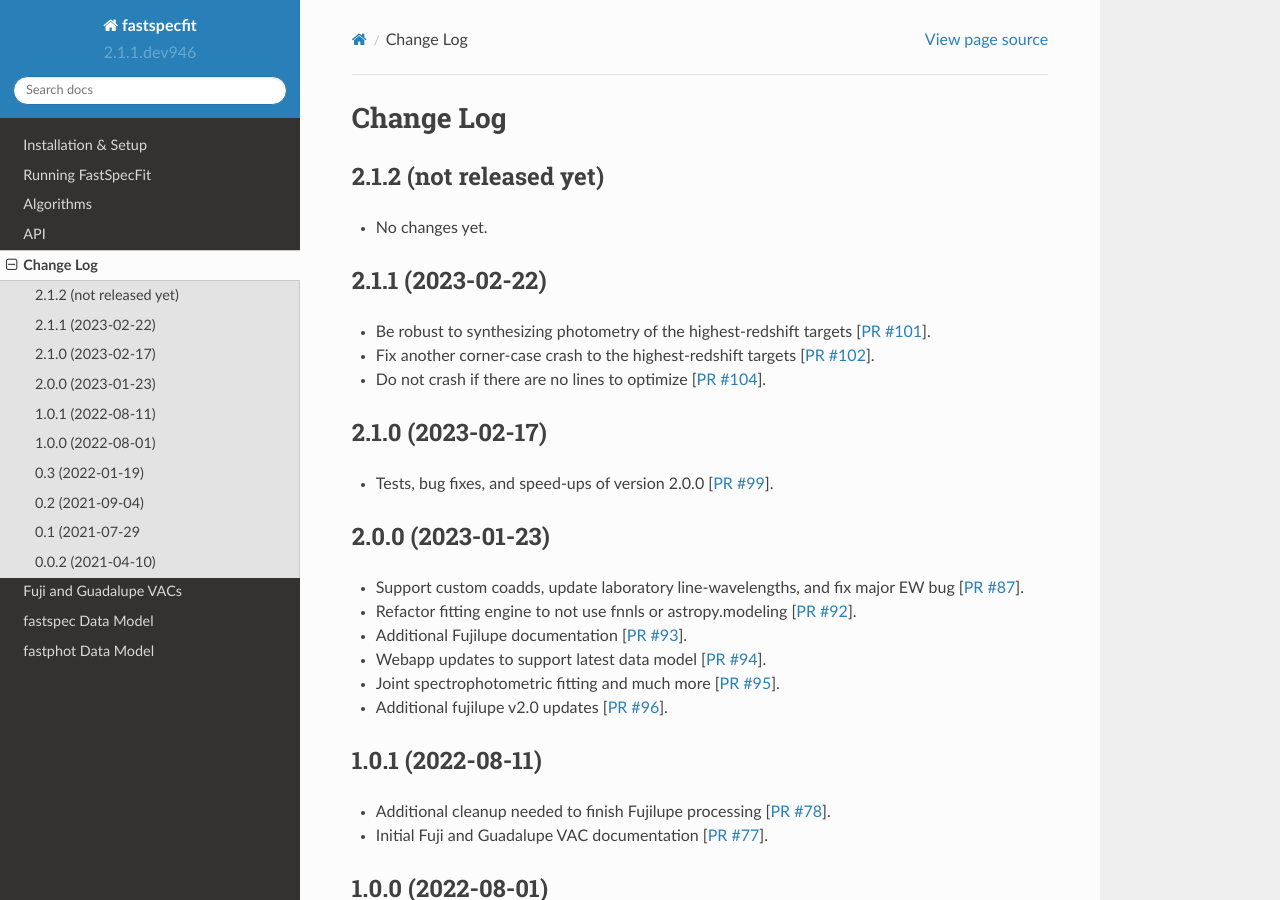
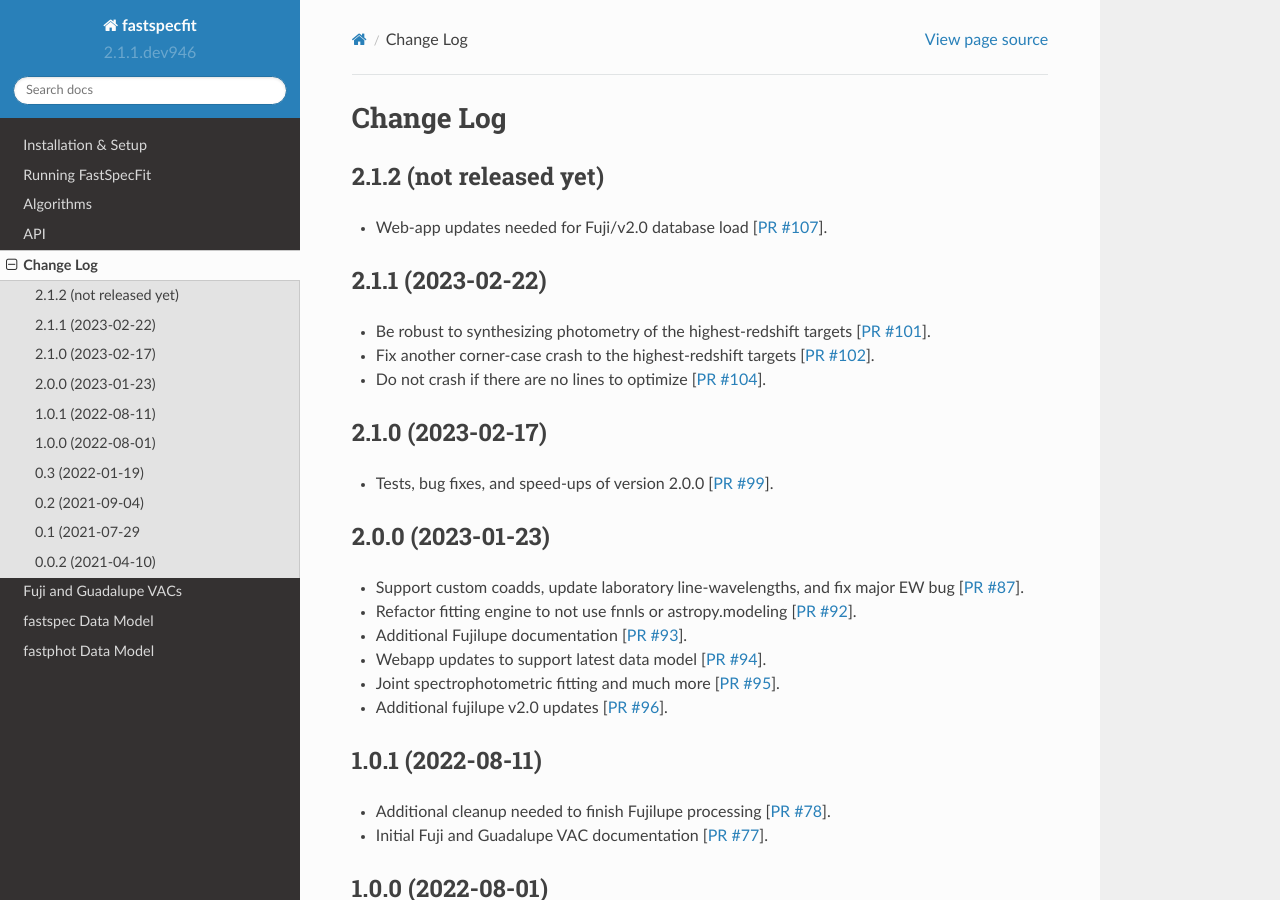
Before and after one commit to desihub/fastspecfit, a Sphinx documentation site: the page built from doc/changes.rst, in a window 1280 px wide and 900 px high. Built offline with Sphinx 7.4.7 and the Read the Docs theme 2.0.0, drawn with Linux system fonts in a browser that asks for light colours.

Commit message:
update change log

```diff
--- a/doc/changes.rst
+++ b/doc/changes.rst
@@ -5,7 +5,9 @@ Change Log
 2.1.2 (not released yet)
 ------------------------
 
-* No changes yet.
+* Web-app updates needed for Fuji/v2.0 database load [`PR #107`_].
+
+.. _`PR #107`: https://github.com/desihub/fastspecfit/pull/107
 
 2.1.1 (2023-02-22)
 ------------------
```
